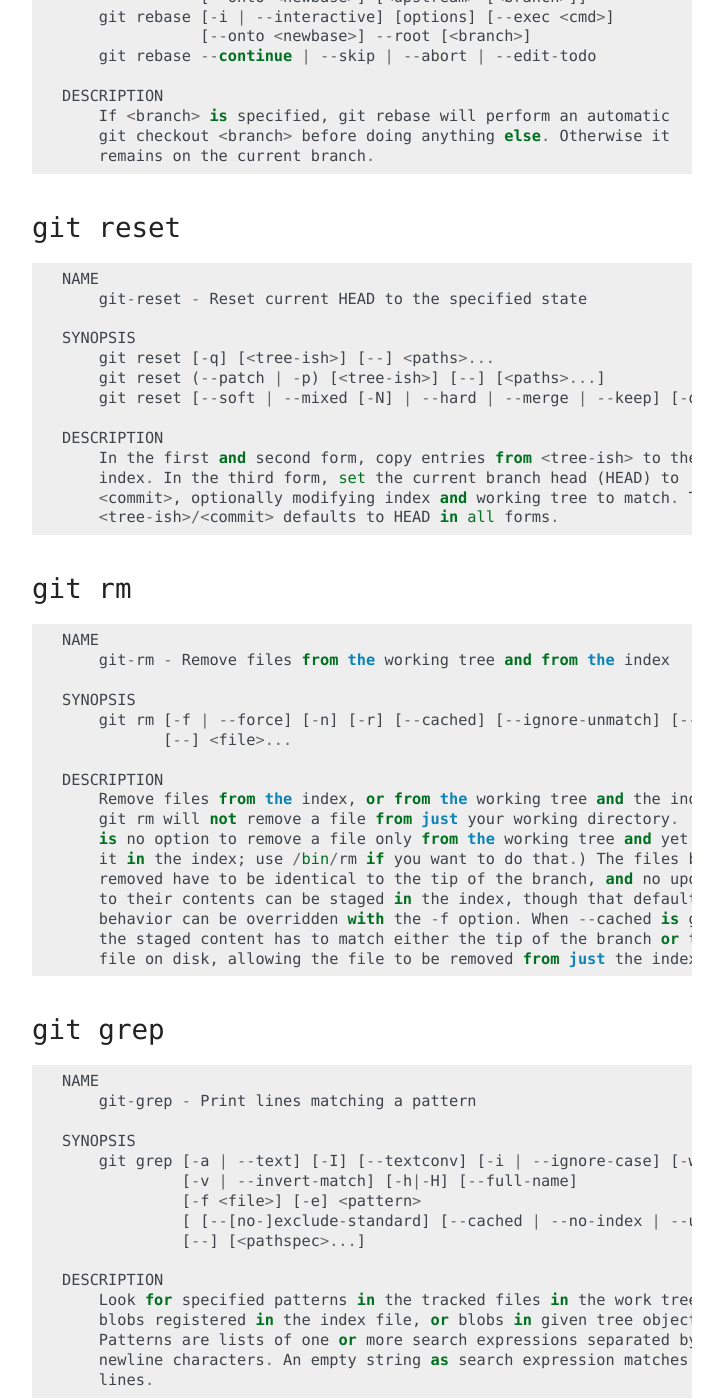
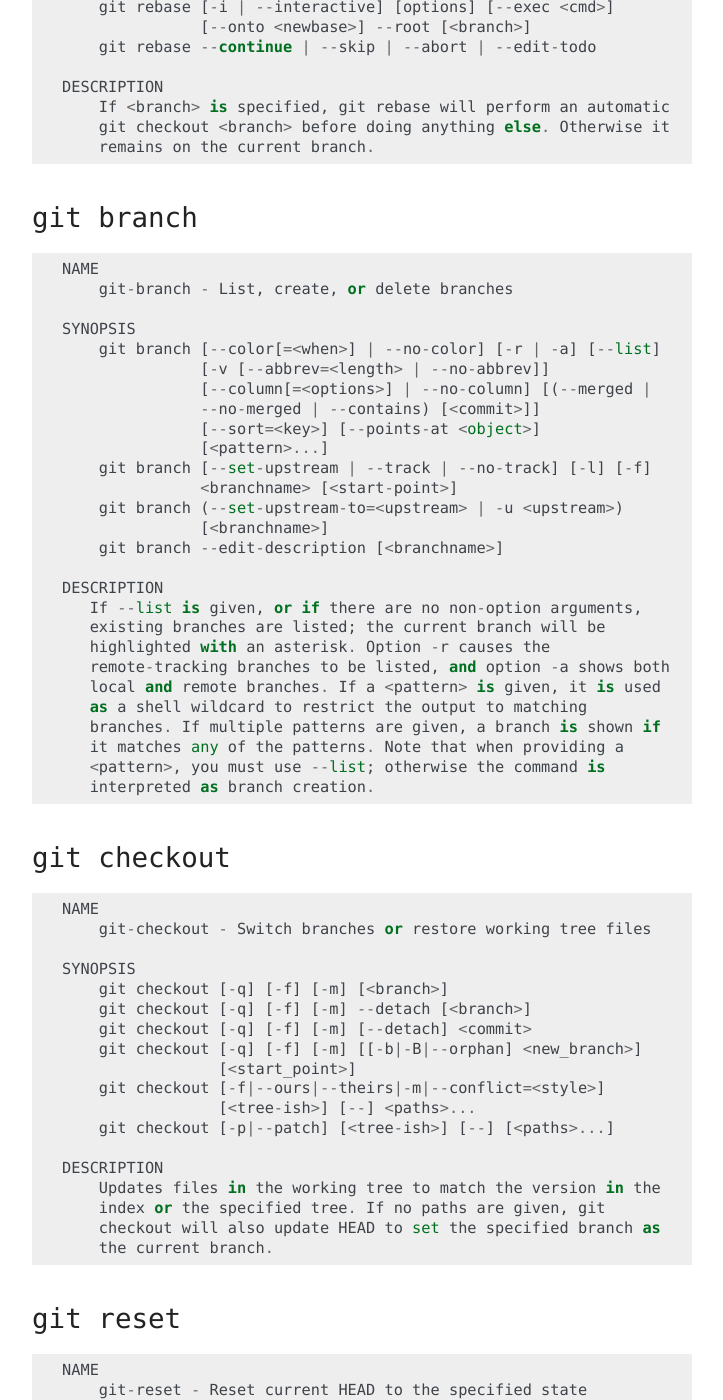
Before and after one commit to pop/slides.elijahcaine.me, a Sphinx documentation site: the page built from source/how-to-git_seagl_2016.rst, in a window 1280 px wide and 1400 px high, scrolled down 3835 px. Shown: the whole window, without its empty margins (388-1111 px from the left). Built offline with Sphinx 7.4.7, drawn with Linux system fonts in a browser that asks for light colours; formulas are drawn with MathJax 3; some of the changed text lies outside the part shown.

Commit message:
Added how to git to index page

```diff
--- a/source/how-to-git_seagl_2016.rst
+++ b/source/how-to-git_seagl_2016.rst
@@ -19,8 +19,7 @@
         high-level operations and full access to internals.
 
 
-``git init``
-------------
+``git init`` ------------
 
 .. code::
 
@@ -173,7 +172,8 @@
            [...]
 
     DESCRIPTION
-           Manage the set of repositories ("remotes") whose branches you track.
+           Manage the set of repositories ("remotes") whose branches
+           you track.
 
 
 ``git fetch``
@@ -219,6 +219,65 @@
         remains on the current branch.
 
 
+``git branch``
+--------------
+
+.. code::
+
+    NAME
+        git-branch - List, create, or delete branches
+
+    SYNOPSIS
+        git branch [--color[=<when>] | --no-color] [-r | -a] [--list]
+                   [-v [--abbrev=<length> | --no-abbrev]]
+                   [--column[=<options>] | --no-column] [(--merged |
+                   --no-merged | --contains) [<commit>]]
+                   [--sort=<key>] [--points-at <object>]
+                   [<pattern>...]
+        git branch [--set-upstream | --track | --no-track] [-l] [-f]
+                   <branchname> [<start-point>]
+        git branch (--set-upstream-to=<upstream> | -u <upstream>)
+                   [<branchname>]
+        git branch --edit-description [<branchname>]
+
+    DESCRIPTION
+       If --list is given, or if there are no non-option arguments,
+       existing branches are listed; the current branch will be
+       highlighted with an asterisk. Option -r causes the
+       remote-tracking branches to be listed, and option -a shows both
+       local and remote branches. If a <pattern> is given, it is used
+       as a shell wildcard to restrict the output to matching
+       branches. If multiple patterns are given, a branch is shown if
+       it matches any of the patterns. Note that when providing a
+       <pattern>, you must use --list; otherwise the command is
+       interpreted as branch creation.
+
+
+``git checkout``
+----------------
+
+.. code::
+
+    NAME
+        git-checkout - Switch branches or restore working tree files
+
+    SYNOPSIS
+        git checkout [-q] [-f] [-m] [<branch>]
+        git checkout [-q] [-f] [-m] --detach [<branch>]
+        git checkout [-q] [-f] [-m] [--detach] <commit>
+        git checkout [-q] [-f] [-m] [[-b|-B|--orphan] <new_branch>]
+                     [<start_point>]
+        git checkout [-f|--ours|--theirs|-m|--conflict=<style>]
+                     [<tree-ish>] [--] <paths>...
+        git checkout [-p|--patch] [<tree-ish>] [--] [<paths>...]
+
+    DESCRIPTION
+        Updates files in the working tree to match the version in the
+        index or the specified tree. If no paths are given, git
+        checkout will also update HEAD to set the specified branch as
+        the current branch.
+
+
 ``git reset``
 -------------
 
@@ -230,13 +289,15 @@
     SYNOPSIS
         git reset [-q] [<tree-ish>] [--] <paths>...
         git reset (--patch | -p) [<tree-ish>] [--] [<paths>...]
-        git reset [--soft | --mixed [-N] | --hard | --merge | --keep] [-q] [<commit>]
+        git reset [--soft | --mixed [-N] | --hard | --merge | --keep]
+                  [-q] [<commit>]
 
     DESCRIPTION
-        In the first and second form, copy entries from <tree-ish> to the
-        index. In the third form, set the current branch head (HEAD) to
-        <commit>, optionally modifying index and working tree to match. The
-        <tree-ish>/<commit> defaults to HEAD in all forms.
+        In the first and second form, copy entries from <tree-ish> to
+        the index. In the third form, set the current branch head
+        (HEAD) to <commit>, optionally modifying index and working
+        tree to match. The <tree-ish>/<commit> defaults to HEAD in all
+        forms.
 
 
 ``git rm``
--- a/source/index.rst
+++ b/source/index.rst
@@ -13,6 +13,7 @@
 
 :ref:`how-to-git_seagl_2016`
 ----------------------------
+
 
 :ref:`holy-wars_osu-lug_2014`
 -----------------------------
```
